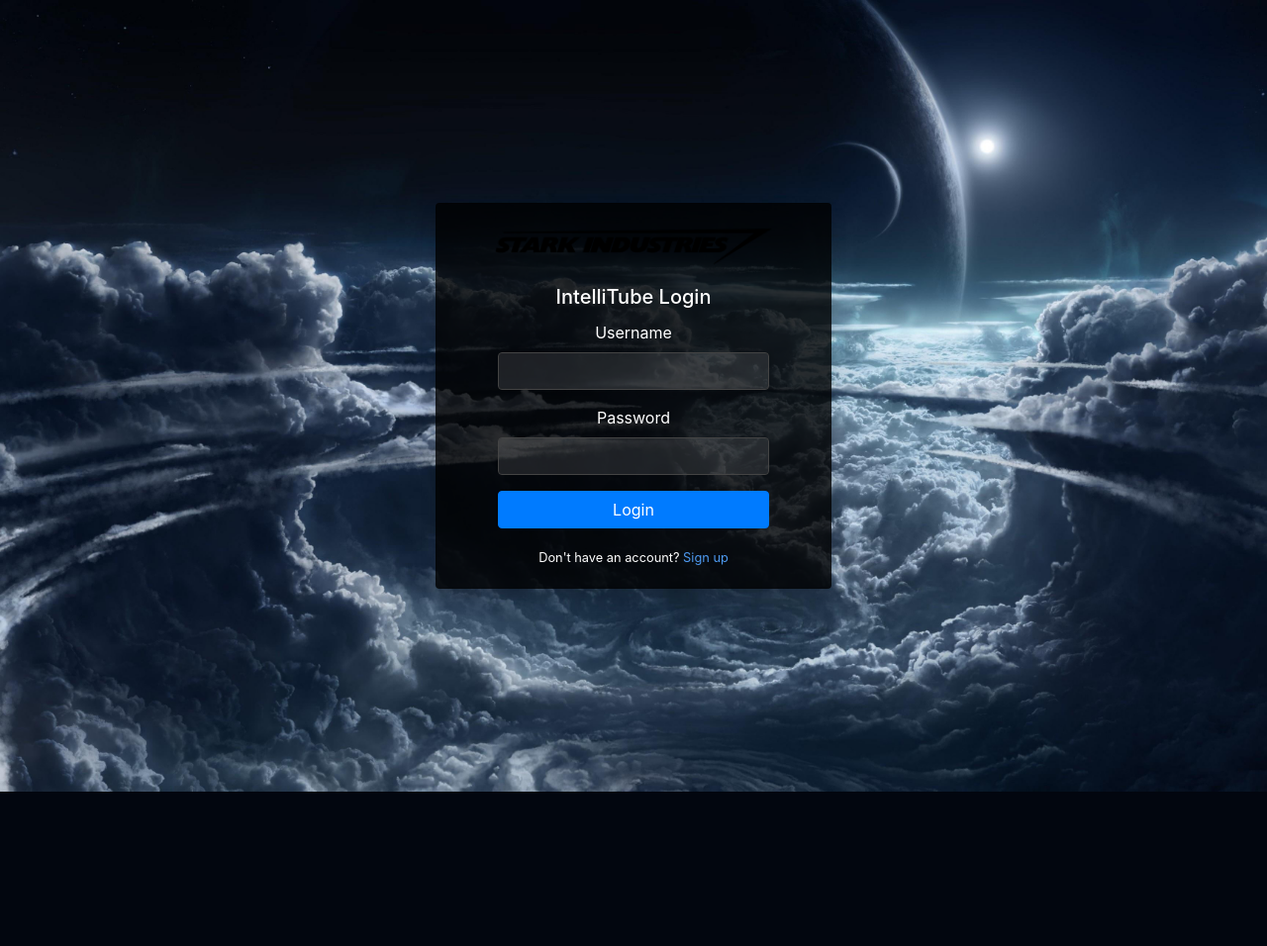
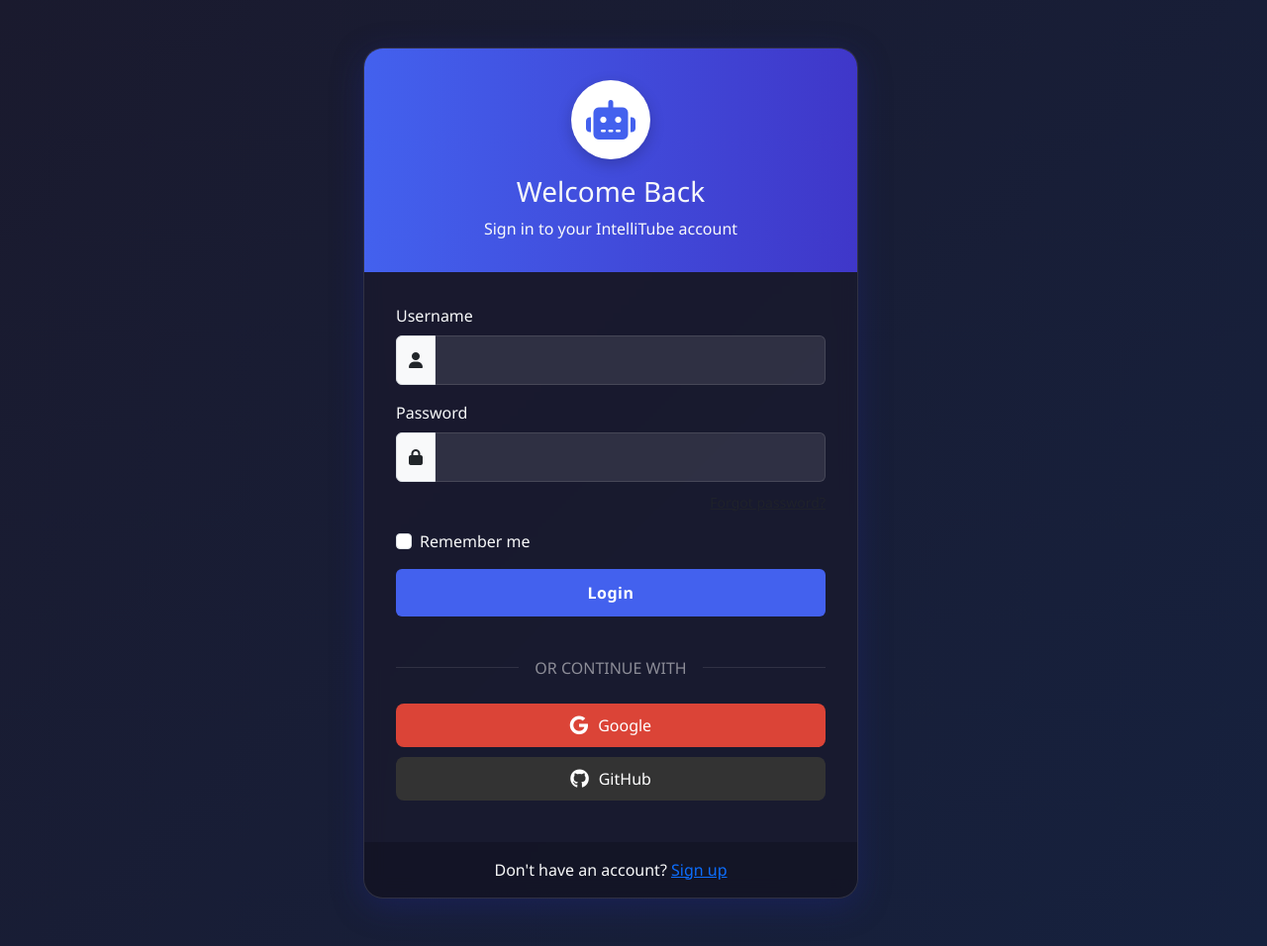
Before and after one commit to AtharSayed/CodeLLM, a Flask app: page /login in a window 1280 px wide. Shown: the whole page at 99% size. Before the commit the page ends 800 px from the top, so only its background shows below. Run offline with Flask 3, Linux system fonts and the light colour scheme; some libraries are stand-ins or nearby versions.

Commit message:
Made the UI for interactive for login page

```diff
--- a/Intellitube/templates/login.html
+++ b/Intellitube/templates/login.html
@@ -3,90 +3,223 @@
 <head>
     <meta charset="UTF-8">
     <meta name="viewport" content="width=device-width, initial-scale=1.0">
-    <title>IntelliTube - Login</title>
-    <link href="https://maxcdn.bootstrapcdn.com/bootstrap/4.5.2/css/bootstrap.min.css" rel="stylesheet">
-    <link rel="stylesheet" href="https://cdnjs.cloudflare.com/ajax/libs/font-awesome/5.15.4/css/all.min.css">
+    <title>Login | IntelliTube</title>
+    <link href="https://cdn.jsdelivr.net/npm/bootstrap@5.3.0/dist/css/bootstrap.min.css" rel="stylesheet">
+    <link rel="stylesheet" href="https://cdnjs.cloudflare.com/ajax/libs/animate.css/4.1.1/animate.min.css">
+    <link rel="stylesheet" href="https://cdnjs.cloudflare.com/ajax/libs/font-awesome/6.4.0/css/all.min.css">
     <style>
+        :root {
+            --primary-color: #4361ee;
+            --secondary-color: #3f37c9;
+            --accent-color: #4cc9f0;
+            --dark-color: #1a1a2e;
+            --light-color: #f8f9fa;
+        }
+
         body {
-            background-image: url('{{ url_for("static", filename="images/loginpagewallpaperbacg.jpg") }}');
-            background-size: cover;
-            background-position: center;
-            height: 100vh;
-            color: white;
+            background: linear-gradient(135deg, var(--dark-color), #16213e);
+            color: var(--light-color);
+            font-family: 'Segoe UI', Tahoma, Geneva, Verdana, sans-serif;
+            min-height: 100vh;
+            display: flex;
+            align-items: center;
         }
-        .card {
-            max-width: 400px;
-            width: 90%;
-            background-color: rgba(0, 0, 0, 0.8);
-            color: white;
+
+        .auth-card {
+            background: rgba(26, 26, 46, 0.8);
+            backdrop-filter: blur(10px);
+            border-radius: 20px;
+            border: 1px solid rgba(255, 255, 255, 0.1);
+            box-shadow: 0 8px 32px 0 rgba(31, 38, 135, 0.37);
+            overflow: hidden;
+            max-width: 500px;
+            width: 100%;
         }
-        .card-body {
+
+        .auth-header {
+            background: linear-gradient(90deg, var(--primary-color), var(--secondary-color));
+            padding: 2rem;
+            text-align: center;
+        }
+
+        .auth-body {
+            padding: 2rem;
+        }
+
+        .form-control {
+            background-color: rgba(255, 255, 255, 0.1);
+            border: 1px solid rgba(255, 255, 255, 0.2);
+            color: var(--light-color);
+            padding: 12px 15px;
+            transition: all 0.3s;
+        }
+
+        .form-control:focus {
+            background-color: rgba(255, 255, 255, 0.2);
+            border-color: var(--accent-color);
+            box-shadow: 0 0 0 0.25rem rgba(76, 201, 240, 0.25);
+            color: var(--light-color);
+        }
+
+        .btn-primary {
+            background-color: var(--primary-color);
+            border: none;
+            padding: 12px;
+            font-weight: 600;
+            letter-spacing: 0.5px;
+            transition: all 0.3s;
+            width: 100%;
+        }
+
+        .btn-primary:hover {
+            background-color: var(--secondary-color);
+            transform: translateY(-2px);
+        }
+
+        .auth-footer {
+            text-align: center;
+            padding: 1rem 2rem;
+            background-color: rgba(0, 0, 0, 0.2);
+        }
+
+        .auth-logo {
+            width: 80px;
+            height: 80px;
+            background-color: white;
+            border-radius: 50%;
             display: flex;
-            flex-direction: column;
             align-items: center;
             justify-content: center;
+            margin: 0 auto 1rem;
+            box-shadow: 0 5px 15px rgba(0, 0, 0, 0.2);
         }
-        .logo-img {
-            max-width: 80%;
-            height: auto;
+
+        .auth-logo i {
+            font-size: 2.5rem;
+            color: var(--primary-color);
         }
-        .alert {
-            width: 100%;
+
+        .divider {
+            display: flex;
+            align-items: center;
+            margin: 1.5rem 0;
         }
-        .form-control {
-            background-color: rgba(255, 255, 255, 0.1);
+
+        .divider::before, .divider::after {
+            content: "";
+            flex: 1;
+            border-bottom: 1px solid rgba(255, 255, 255, 0.1);
+        }
+
+        .divider-text {
+            padding: 0 1rem;
+            color: rgba(255, 255, 255, 0.5);
+        }
+
+        .social-btn {
+            display: flex;
+            align-items: center;
+            justify-content: center;
+            padding: 10px;
+            border-radius: 8px;
             color: white;
-            border: 1px solid #444;
+            text-decoration: none;
+            margin-bottom: 10px;
+            transition: all 0.3s;
         }
-        .form-control:focus {
-            background-color: rgba(255, 255, 255, 0.2);
-            color: white;
+
+        .social-btn:hover {
+            transform: translateY(-2px);
+            text-decoration: none;
         }
-        .form-text {
-            color: #aaa !important;
+
+        .social-btn i {
+            margin-right: 10px;
+            font-size: 1.2rem;
         }
-        a {
-            color: #4e9af1;
+
+        .google-btn {
+            background-color: #DB4437;
+        }
+
+        .github-btn {
+            background-color: #333;
         }
     </style>
 </head>
 <body>
-    <div class="container d-flex align-items-center justify-content-center vh-100">
-        <div class="card shadow">
-            <div class="card-body text-center">
-                <img src="{{ url_for('static', filename='images/1200px-Stark_Industries.png') }}" alt="IntelliTube Logo" class="logo-img mb-3">
-                <h5 class="card-title">IntelliTube Login</h5>
+    <div class="container py-5">
+        <div class="row justify-content-center">
+            <div class="col-md-8 col-lg-6">
+                <div class="auth-card animate__animated animate__fadeIn">
+                    <div class="auth-header">
+                        <div class="auth-logo">
+                            <i class="fas fa-robot"></i>
+                        </div>
+                        <h3>Welcome Back</h3>
+                        <p class="mb-0">Sign in to your IntelliTube account</p>
+                    </div>
 
+                    <div class="auth-body">
                         {% with messages = get_flashed_messages(with_categories=true) %}
                             {% if messages %}
                                 {% for category, message in messages %}
-                            <div class="alert alert-{{ 'danger' if category == 'error' else 'success' }}" role="alert">
+                                    <div class="alert alert-{{ 'danger' if category == 'error' else 'success' }} alert-dismissible fade show">
                                         {{ message }}
+                                        <button type="button" class="btn-close" data-bs-dismiss="alert" aria-label="Close"></button>
                                     </div>
                                 {% endfor %}
                             {% endif %}
                         {% endwith %}
 
                         <form method="POST" action="{{ url_for('login') }}">
-                    <div class="form-group">
-                        <label for="username">Username</label>
+                            <div class="mb-3">
+                                <label for="username" class="form-label">Username</label>
+                                <div class="input-group">
+                                    <span class="input-group-text"><i class="fas fa-user"></i></span>
                                     <input type="text" class="form-control" id="username" name="username" required>
                                 </div>
-                    <div class="form-group">
-                        <label for="password">Password</label>
+                            </div>
+
+                            <div class="mb-3">
+                                <label for="password" class="form-label">Password</label>
+                                <div class="input-group">
+                                    <span class="input-group-text"><i class="fas fa-lock"></i></span>
                                     <input type="password" class="form-control" id="password" name="password" required>
                                 </div>
-                    <button type="submit" class="btn btn-primary btn-block">Login</button>
-                    <div class="text-center mt-3">
-                        <small>Don't have an account? <a href="{{ url_for('signup') }}">Sign up</a></small>
+                                <div class="text-end mt-2">
+                                    <a href="#" class="text-muted small">Forgot password?</a>
                                 </div>
+                            </div>
+
+                            <div class="mb-3 form-check">
+                                <input type="checkbox" class="form-check-input" id="remember">
+                                <label class="form-check-label" for="remember">Remember me</label>
+                            </div>
+
+                            <button type="submit" class="btn btn-primary mb-3">Login</button>
                         </form>
+
+                        <div class="divider">
+                            <span class="divider-text">OR CONTINUE WITH</span>
+                        </div>
+
+                        <a href="#" class="social-btn google-btn">
+                            <i class="fab fa-google"></i> Google
+                        </a>
+                        <a href="#" class="social-btn github-btn">
+                            <i class="fab fa-github"></i> GitHub
+                        </a>
+                    </div>
+
+                    <div class="auth-footer">
+                        <p class="mb-0">Don't have an account? <a href="{{ url_for('signup') }}" class="text-primary">Sign up</a></p>
+                    </div>
+                </div>
             </div>
         </div>
     </div>
 
-    <script src="https://code.jquery.com/jquery-3.5.1.slim.min.js"></script>
-    <script src="https://cdn.jsdelivr.net/npm/@popperjs/core@2.10.2/dist/umd/popper.min.js"></script>
-    <script src="https://stackpath.bootstrapcdn.com/bootstrap/4.5.2/js/bootstrap.min.js"></script>
+    <script src="https://cdn.jsdelivr.net/npm/bootstrap@5.3.0/dist/js/bootstrap.bundle.min.js"></script>
 </body>
 </html>
```
Lines whose indentation alone changed are shown as unchanged.
